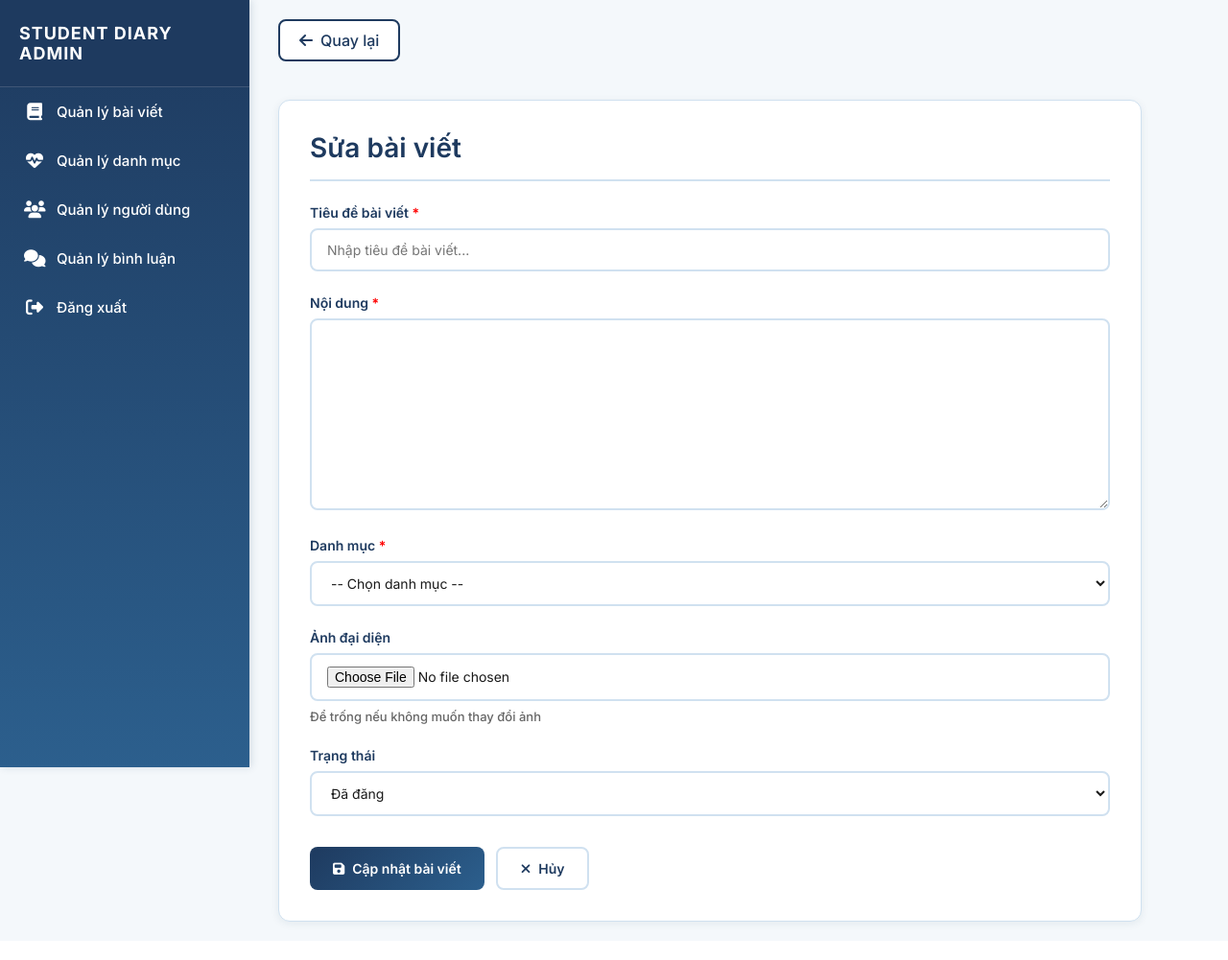
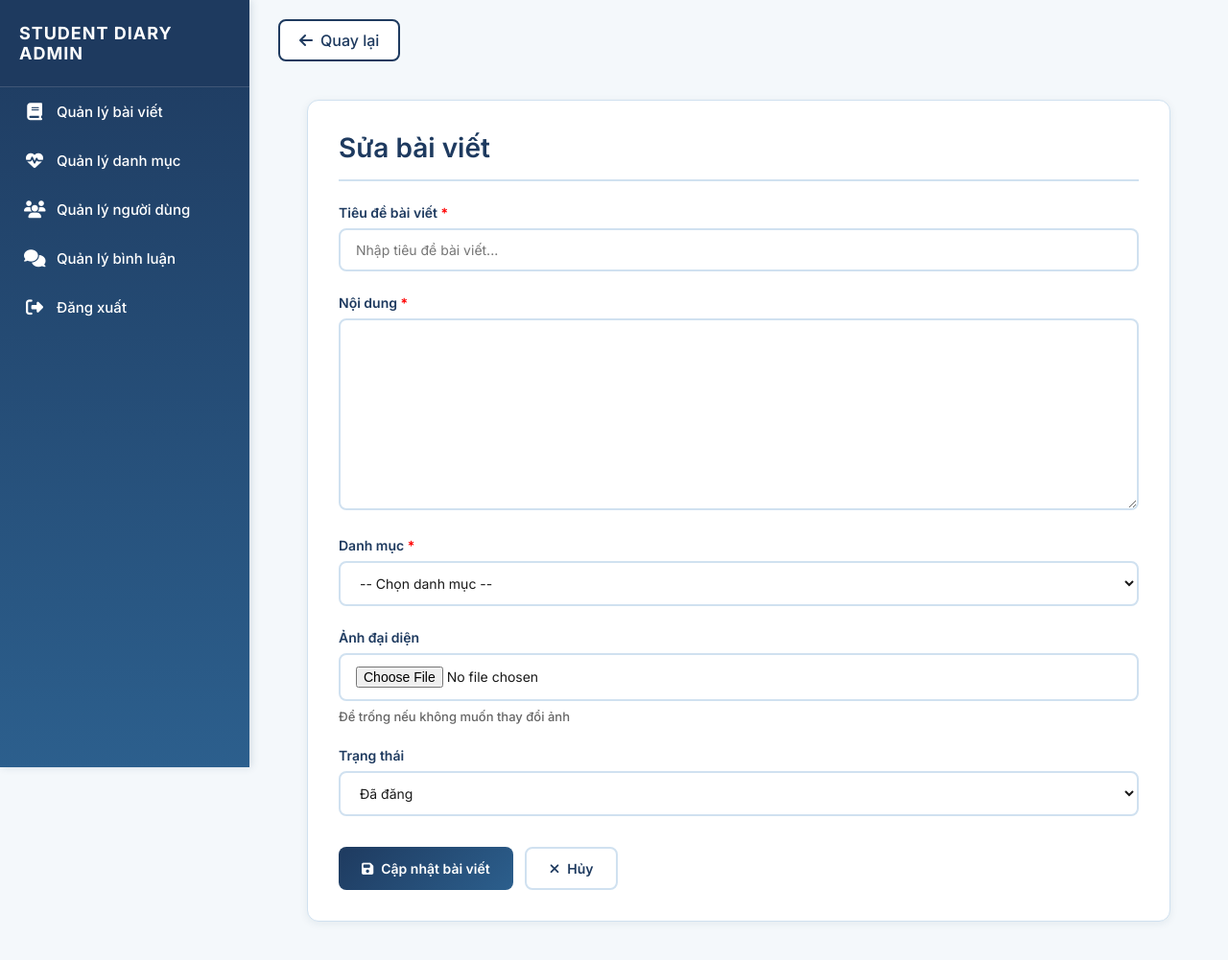
Before and after one commit to nguyendieu245/studentdiary, a PHP site: template views/admin/posts/edit.php in a window 1280 px wide. Shown: the whole page at 96% size. Before the commit the page ends 969 px from the top, so only its background shows below. Run offline with PHP 8.4, Linux system fonts and the light colour scheme; the template is opened without the code that fills it, so the values that code supplies are empty; the visitor is signed in with stand-in values (Sample User, id 1).

Commit message:
Update stylepost.css

```diff
--- a/public/css/stylepost.css
+++ b/public/css/stylepost.css
@@ -291,7 +291,7 @@ tbody tr:last-child td {
     max-width: 900px !important;
     box-shadow: 0 2px 8px rgba(30, 58, 95, 0.08) !important;
     border: 1px solid var(--border-color) !important;
-    margin-top: 20px !important;
+    margin: 20px auto !important;
 }
 
 .form-container h1 {
@@ -355,7 +355,6 @@ textarea:focus {
     border: 2px solid var(--border-color) !important;
     margin-top: 8px !important;
 }
-
 .current-image {
     margin-bottom: 16px !important;
     padding: 16px !important;
@@ -483,7 +482,7 @@ textarea:focus {
 /* Post Content Section */
 .post-content-section {
     margin-bottom: 32px !important;
-}
+    }
 
 .section-title {
     font-size: 20px !important;
```
